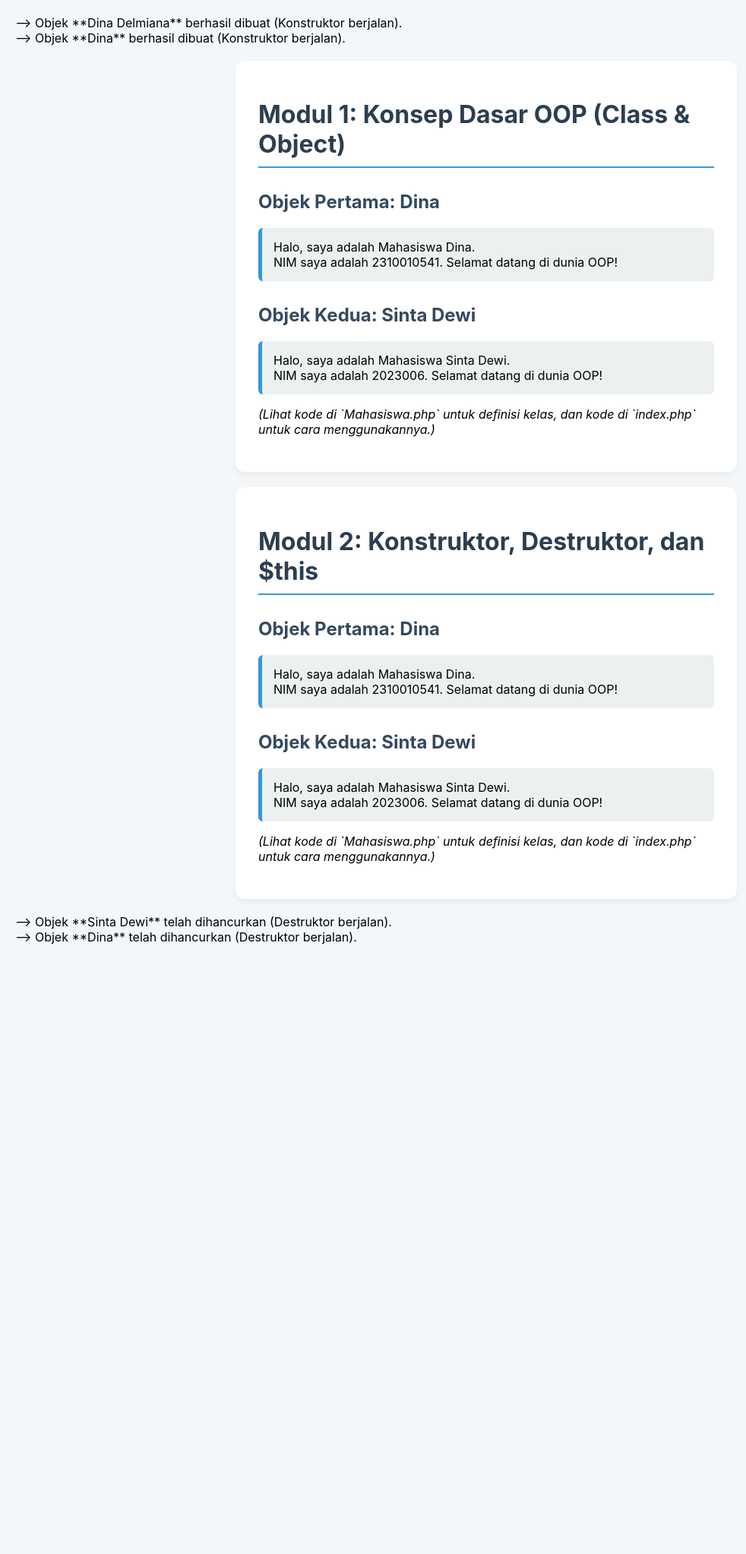
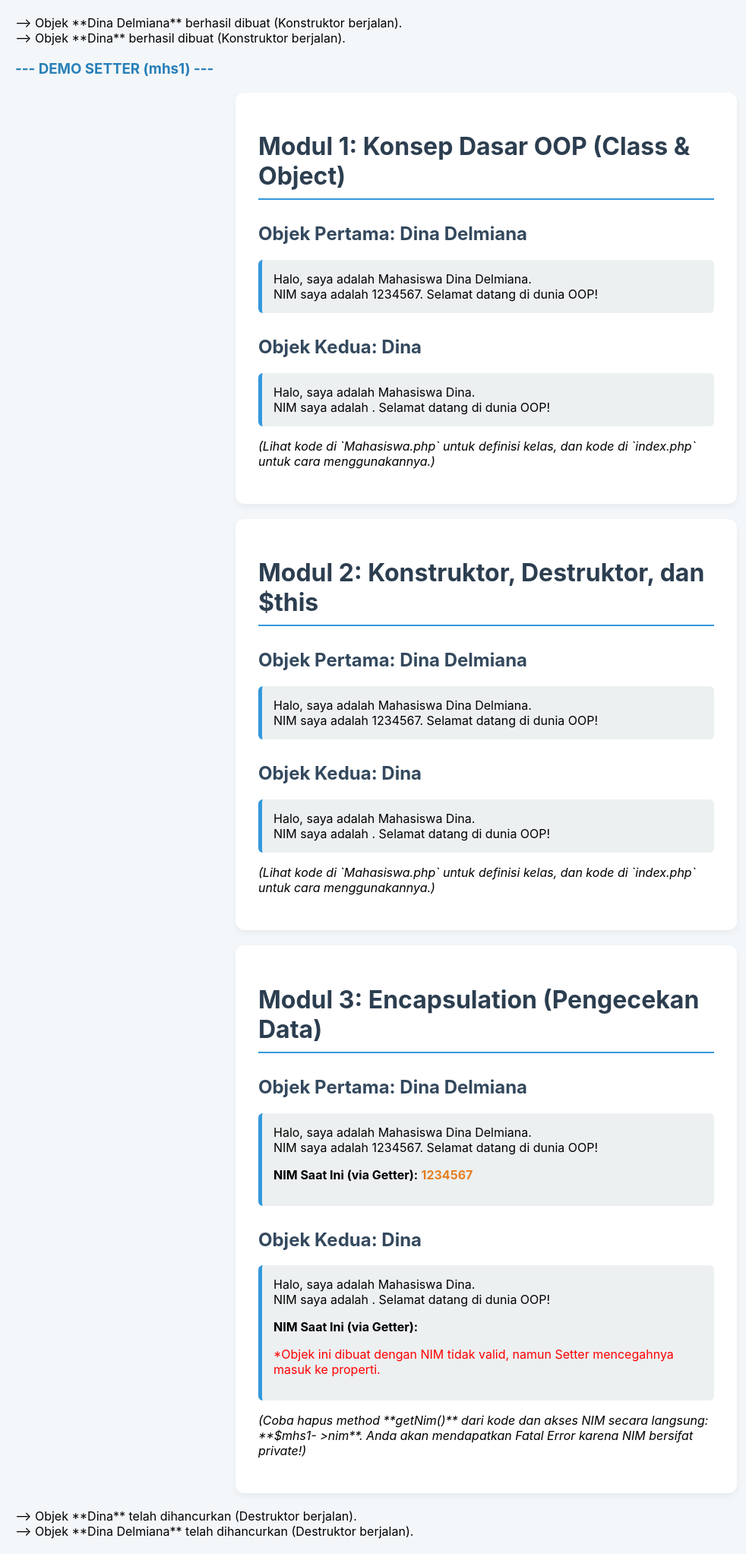
Before and after one commit to DinaDelmiana/Praktikum_Web2_Sem5, a PHP site: page / in a window 1280 px wide. Shown: the whole page at 76% size, without its empty margins (0-982 px from the left). Before the commit the page ends 1243 px from the top, so only its background shows below. Run offline with PHP 8.4, Linux system fonts and the light colour scheme.

Commit message:
MODUL 3: ENCAPSULATION (ENKAPSULASI)

```diff
--- a/Mahasiswa.php
+++ b/Mahasiswa.php
@@ -8,15 +8,37 @@ class Mahasiswa
 {
     // Properti (Attributes) - Data yang dimiliki objek
     public $nama;
-public $nim;
+    private $nim; // <-- NIM DIBUAT PRIVATE (Enkapsulasi)
 
     public function __construct($nama, $nim)
     {
     // Menggunakan $this untuk mengisi properti kelas
      $this->nama = $nama;
-$this->nim = $nim;
+     $this->setNim = ($nim);
 
      echo "--> Objek **{$this->nama}** berhasil dibuat (Konstruktor berjalan).<br>";
+    }
+
+    public function setNim($nim)
+    {
+      // Validasi Sederhana: NIM harus memiliki panjang 7
+      if (strlen($nim) === 7) {
+          $this->nim = $nim;
+          return true;
+      } else {
+         echo "<span style='color: red;'>[ERROR ENKAPSULASI] NIM '{$nim}' tidak valid (Harus 7
+         digit). NIM tidak diubah.</span><br>";
+         return false;
+      }
+   }
+
+    /**
+    * 🔓 Getter (Accessor) untuk properti NIM.
+    * Mengambil nilai properti privat.
+    */
+     public function getNim()
+     {
+       return $this->nim;
      }
 
      /**
@@ -25,18 +47,18 @@ echo "--> Objek **{$this->nama}** berhasil dibuat (Konstruktor berjalan).<br>";
      */
      public function sayHello()
      {
-// Menggunakan variabel internal kelas
+       // Properti $nim diakses langsung karena di dalam kelas yang sama
        echo "Halo, saya adalah Mahasiswa " . $this->nama . ".<br>";
        echo "NIM saya adalah " . $this->nim . ". Selamat datang di dunia OOP!";
      }
 
      public function __destruct()
      {
+
+               // Menggunakan Getter untuk memastikan nilainya bisa diakses jika properti dibuat private
+               $nim_display = $this->nim ?? 'N/A';
                echo "--> Objek **{$this->nama}** telah dihancurkan (Destruktor berjalan).<br>";
      }
-
-
-
 }
 // Catatan: Kelas Mahasiswa tidak akan dieksekusi di sini,
 // melainkan di file index.php.
--- a/index.php
+++ b/index.php
@@ -6,13 +6,17 @@ require_once 'Mahasiswa.php';
 $mhs1 = new Mahasiswa("Dina Delmiana", "2310010541");
 
 // 3. Mengisi Properti Objek (Mengakses data di dalam objek)
-$mhs1->nama = "Dina";
-$mhs1->nim = "2310010541";
+// $mhs1->nama = "Dina";
+// $mhs1->nim = "2310010541";
 
 // 4. Membuat objek kedua (optional, untuk menunjukkan setiap objek unik)
 $mhs2 = new Mahasiswa("Dina","12345678");
-$mhs2->nama = "Sinta Dewi";
-$mhs2->nim = "2023006";
+// $mhs2->nama = "Sinta Dewi";
+// $mhs2->nim = "2023006";
+
+// mencoba mengubah NIM (setter) - sukses
+echo "<h3 style='color:#2980b9;'>--- DEMO SETTER (mhs1) ---</h3>";
+$mhs1->setNim("1234567"); // 7 digit - Sukses
 
 ?>
 <!DOCTYPE html>
@@ -33,7 +37,8 @@ h2 { color: #34495e; margin-top: 30px; }
 </head>
 <body>
 
-   <div class="container">
+   <!-- Modul 1 -->
+     <div class="container">
         <h1>Modul 1: Konsep Dasar OOP (Class & Object)</h1>
 
         <h2>Objek Pertama: <?php echo $mhs1->nama; ?></h2>
@@ -57,7 +62,9 @@ h2 { color: #34495e; margin-top: 30px; }
 
      </div>
 
-        <div class="container">
+
+     <!-- Modul 2 -->
+     <div class="container">
         <h1>Modul 2: Konstruktor, Destruktor, dan $this</h1>
 
         <h2>Objek Pertama: <?php echo $mhs1->nama; ?></h2>
@@ -80,5 +87,37 @@ h2 { color: #34495e; margin-top: 30px; }
 
      </div>
 
+
+     <!-- modul 3 -->
+      <div class="container">
+        <h1>Modul 3: Encapsulation (Pengecekan Data)</h1>
+
+        <h2>Objek Pertama: <?php echo $mhs1->nama; ?></h2>
+        <div class="output">
+          <!-- 4. Memanggil Metode Objek -->
+          <?php $mhs1->sayHello(); ?>
+          <p><strong>NIM Saat Ini (via Getter):</strong> <span style="font-weight: bold; color:
+          #e67e22;"><?php echo $mhs1->getNim(); ?></span></p>
+        </div>
+
+        <h2>Objek Kedua: <?php echo $mhs2->nama; ?></h2>
+        <div class="output">
+           <!-- Memanggil Metode Objek Kedua -->
+           <?php $mhs2->sayHello(); ?>
+           <p><strong>NIM Saat Ini (via Getter):</strong> <span style="font-weight: bold; color:
+           #e67e22;"><?php echo $mhs2->getNim(); ?></span></p>
+           <p style="color: red;">*Objek ini dibuat dengan NIM tidak valid, namun Setter
+           mencegahnya masuk ke properti.</p>
+        </div>
+
+        <p>
+           <em>(Coba hapus method **getNim()** dari kode dan akses NIM secara langsung: **$mhs1-
+           >nim**. Anda akan mendapatkan Fatal Error karena NIM bersifat private!)</em>
+        </p>
+
+     </div>
+
+
+
 </body>
 </html>
```
Lines whose indentation alone changed are shown as unchanged.
